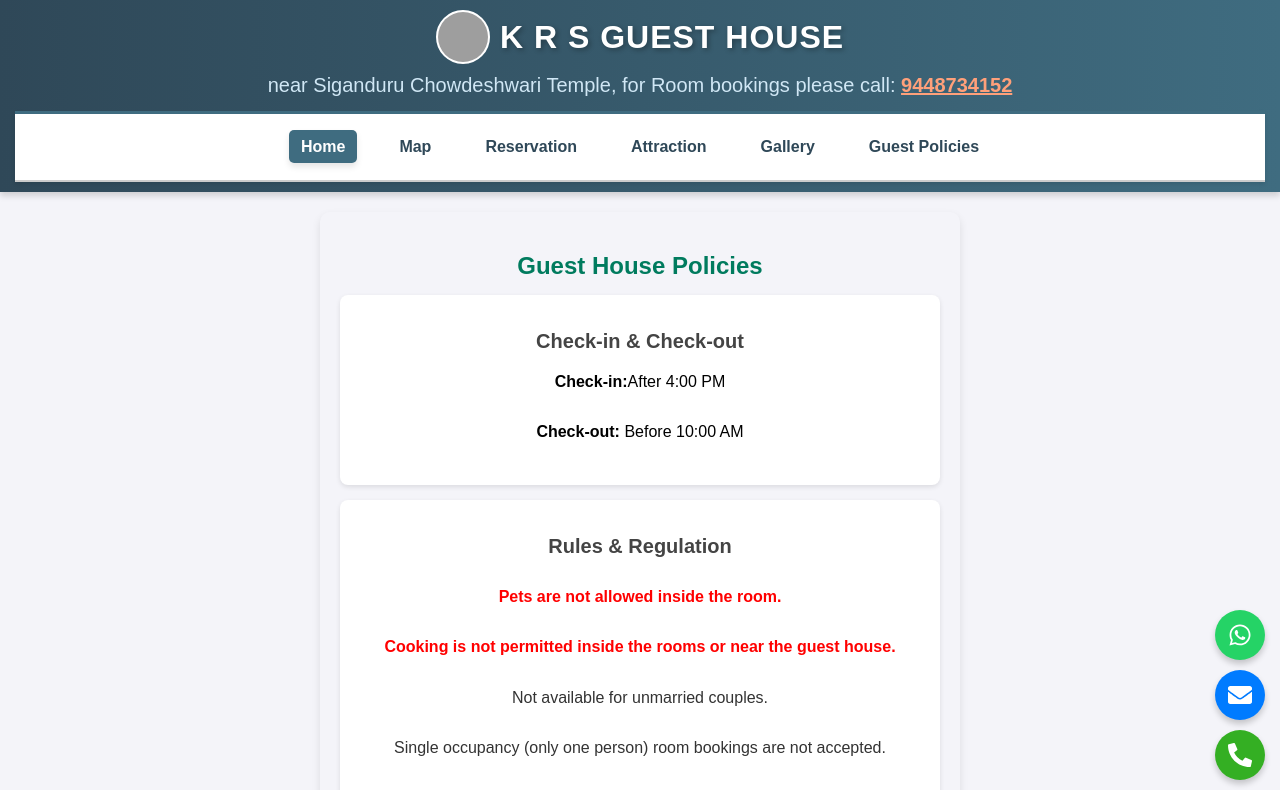
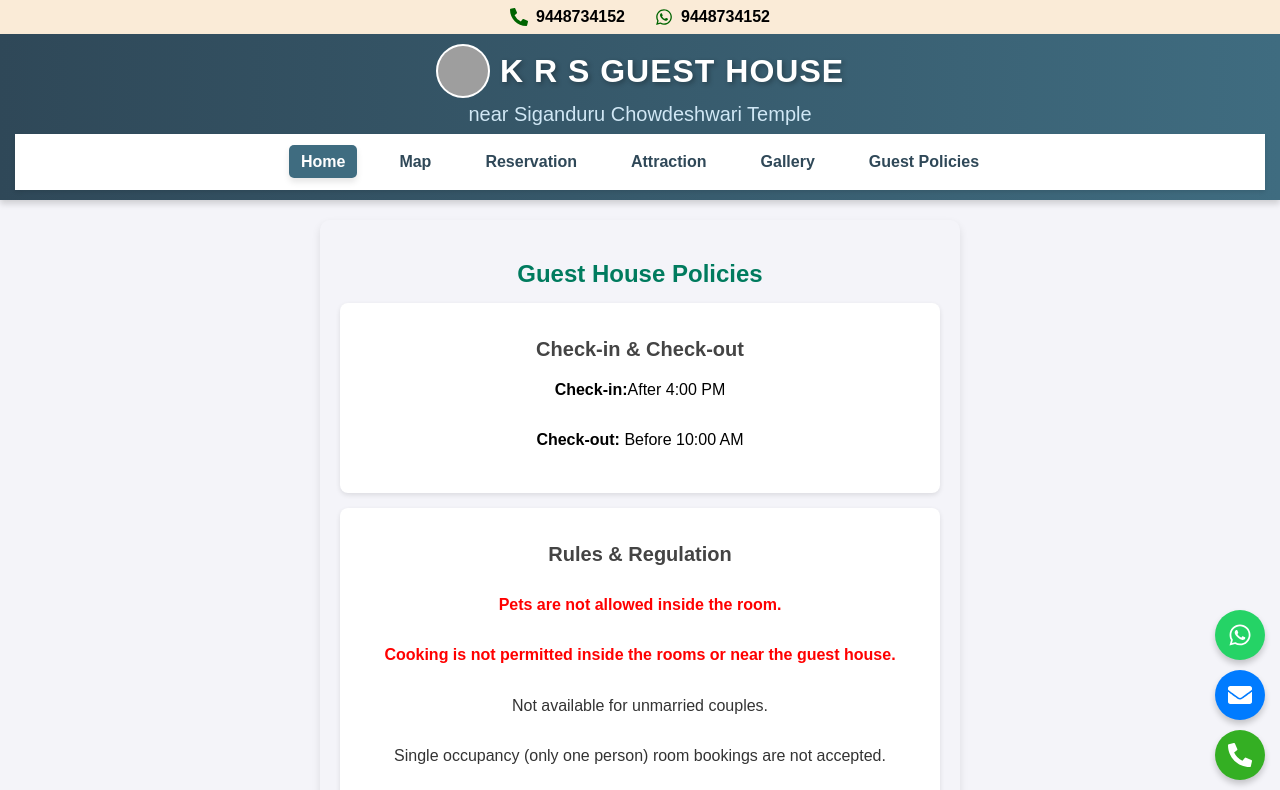
Before and after one commit to gohk007/krsguesthouse, a React (Create React App) app: page /details in a window 1280 px wide. Shown: the top 790 px of the page. Built offline with nearby package versions, Linux system fonts and the light colour scheme; grey boxes are pictures that could not be loaded.

Commit message:
added contact bar js

```diff
--- a/src/App.js
+++ b/src/App.js
@@ -9,12 +9,14 @@ import Location from "./components/Location";
 import AttractionsList from "./components/attraction";
 import Details from "./components/Details";
 import FloatingButtons from "./components/FloatingButtons";
+import ContactBar from "./components/ContactBar";
 import "./App.css";
 
 function App() {
   return (
     <div className="App">
       <Router>
+        <ContactBar />
         <Header />
         <Routes>
           <Route path="/" element={<About />} />
--- /dev/null
+++ b/src/components/ContactBar.css
@@ -0,0 +1,26 @@
+/* src/components/ContactBar.css */
+
+.contact-bar {
+    background-color: antiquewhite;
+    display: flex;
+    justify-content: center;
+    align-items: center;
+    padding: 8px 0;
+    gap: 30px;
+  }
+
+  .contact-item {
+    display: flex;
+    align-items: center;
+    gap: 8px;
+  }
+
+  .contact-icon {
+    color: darkgreen;
+    font-size: 18px;
+  }
+
+  .contact-text {
+    color: #000;
+    font-weight: 600;
+  }
--- /dev/null
+++ b/src/components/ContactBar.js
@@ -0,0 +1,21 @@
+// src/components/ContactBar.js
+import React from 'react';
+import { FaPhoneAlt, FaWhatsapp } from 'react-icons/fa';
+import './ContactBar.css';
+
+const ContactBar = () => {
+  return (
+    <div className="contact-bar">
+      <div className="contact-item">
+        <FaPhoneAlt className="contact-icon" />
+        <span className="contact-text">9448734152</span>
+      </div>
+      <div className="contact-item">
+        <FaWhatsapp className="contact-icon" />
+        <span className="contact-text">9448734152</span>
+      </div>
+    </div>
+  );
+};
+
+export default ContactBar;
--- a/src/components/Header.css
+++ b/src/components/Header.css
@@ -37,7 +37,7 @@
 }
 
 .header p {
-  margin: 5px 0 10px;
+  margin: 0px 0 4px;
   font-size: 20px;
   font-weight: 300;
   color: #d0e7f5;
@@ -51,10 +51,7 @@
   align-items: center;
   background-color: white;
   box-shadow: 0 2px 4px rgba(0, 0, 0, 0.1);
-  border-top: 3px solid #3f6c80;
-  border-bottom: 2px solid #ccc;
   flex-wrap: wrap;
-  padding: 5px 0;
 }
 
 .nav-bar ul {
@@ -111,8 +108,8 @@
   }
 
   .krs-logo {
-    width: 40px;
-    height: 40px;
+    width: 40px !important;
+    height: 40px !important;
   }
 
   .header h1 {
--- a/src/components/Header.js
+++ b/src/components/Header.js
@@ -24,8 +24,7 @@ const Header = () => {
           <h1>K R S GUEST HOUSE</h1>
         </div>
         <p>
-        near Siganduru Chowdeshwari Temple, for Room bookings please call:{" "}
-          <a href="tel:+9448734152" className="call-button"><strong>9448734152</strong></a>
+        near Siganduru Chowdeshwari Temple
         </p>
       </div>
       <nav className="nav-bar">
```
Also changed, not shown: 1 other file (tests, documents, lock files or other folders).
